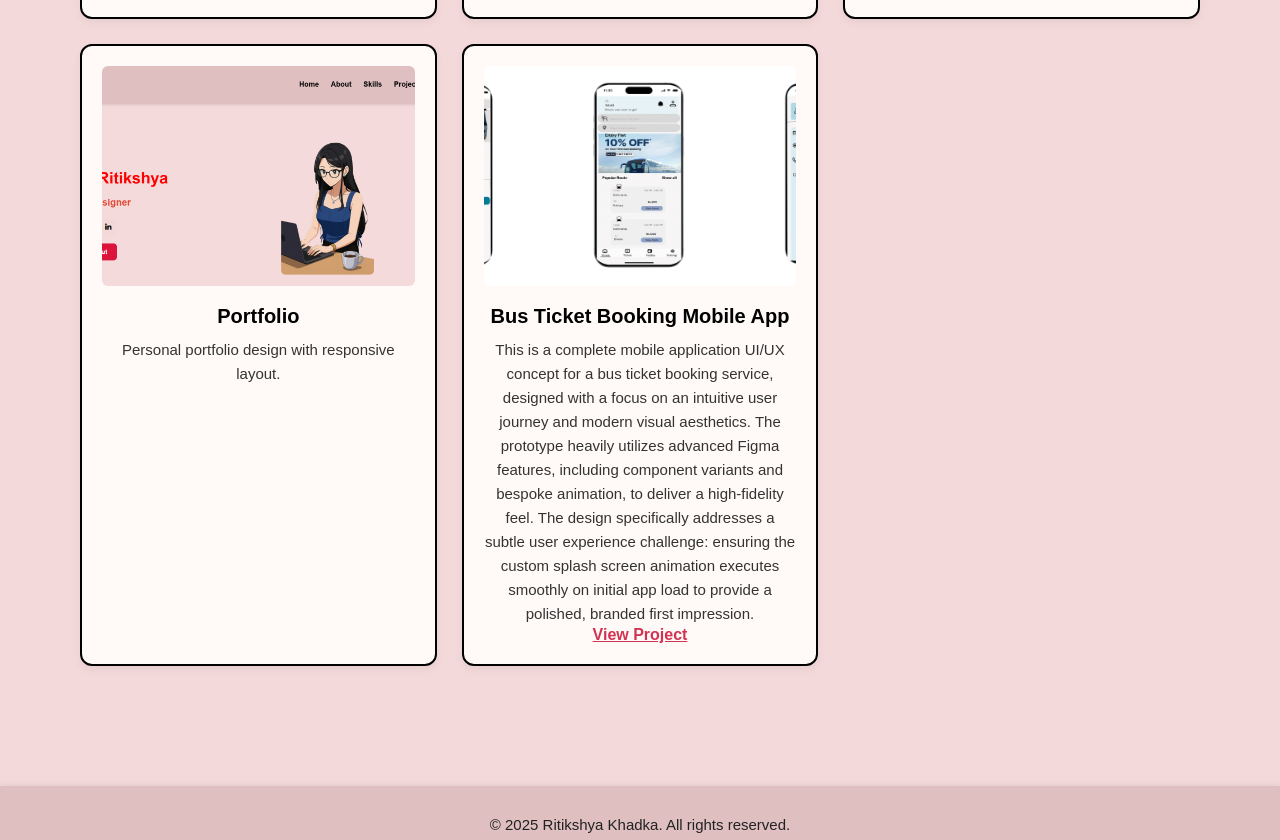
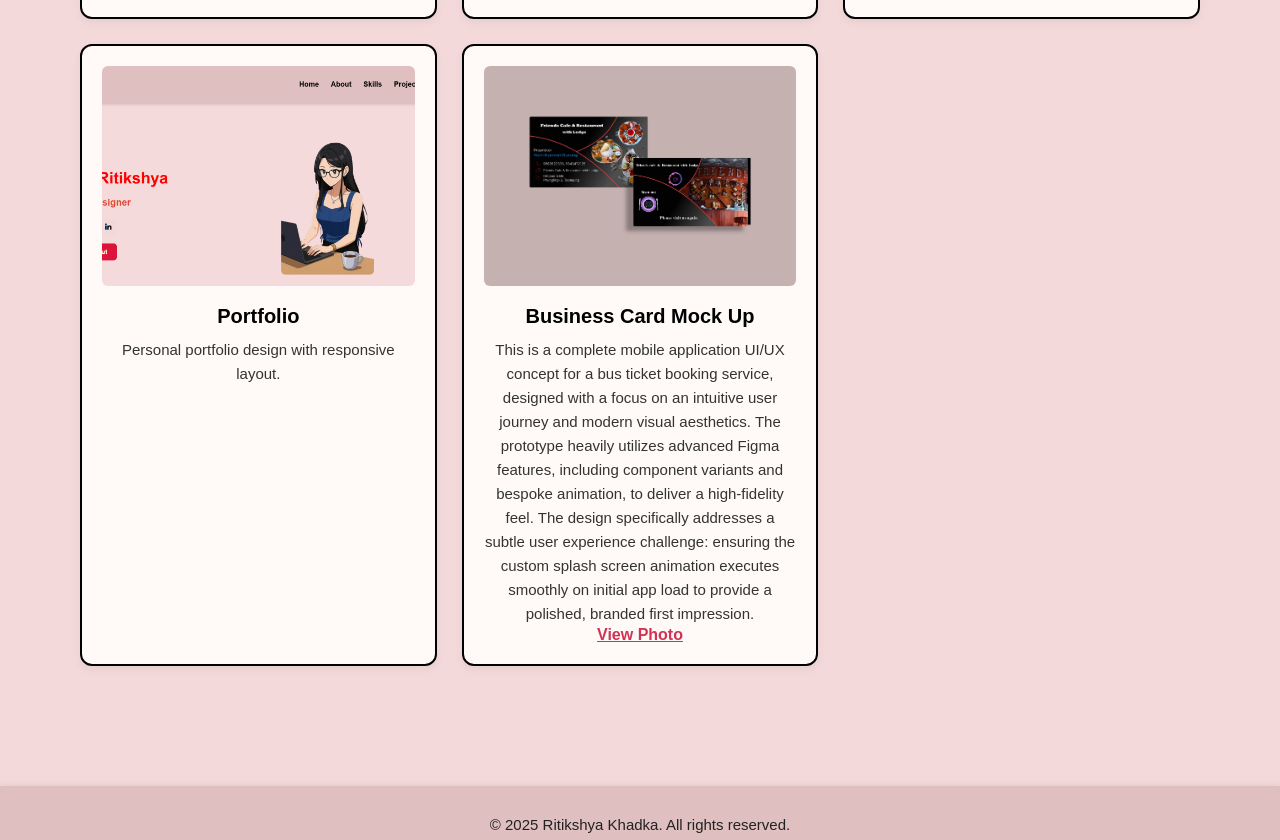
Before and after one commit to Ritikshya/portfolio, a plain HTML site: page index.html in a window 1280 px wide. Shown: the part 2305-3145 px from the top of the page. Drawn offline with Linux system fonts and the light colour scheme.

```diff
--- a/index.html
+++ b/index.html
@@ -315,14 +315,14 @@
           <p>Personal portfolio design with responsive layout.</p>
         </div>
          <div class="project-card">
-          <img src="project2.png" alt="CMS">
-          <h3>Bus Ticket Booking Mobile App</h3>
+          <img src="business Card.jpg" alt="CMS">
+          <h3>Business Card Mock Up</h3>
           <p>This is a complete mobile application UI/UX concept for a bus ticket booking service, designed
             with a focus on an intuitive user journey and modern visual aesthetics. The prototype heavily
              utilizes advanced Figma features, including component variants and bespoke animation, to deliver
               a high-fidelity feel. The design specifically addresses a subtle user experience challenge: ensuring
               the custom splash screen animation executes smoothly on initial app load to provide a polished, branded first impression.</p>
-          <h4><a href="https://www.figma.com/proto/xuy4DjFx43ECcYcXmSqC7a/Ritssz-s-team-library?node-id=3594-359&t=z6zc11duTkYJid5y-1&scaling=min-zoom&content-scaling=fixed&page-id=3529%3A2&starting-point-node-id=4083%3A308"  target="_blank">View Project</a></h4>
+          <h4><a href="business Card.jpg" target="_blank">View Photo</a></h4>
         </div>
       </div>
     </section>
```
Also changed, not shown: business Card.jpg (added).
